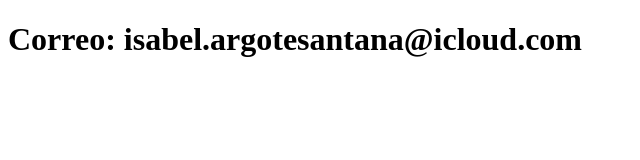
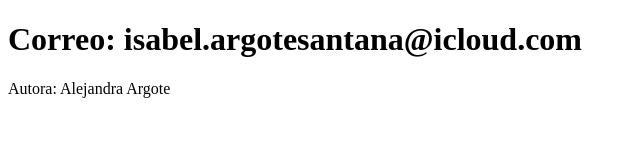
Before and after one commit to IsabelArgote27/challengeAmigoSecretoAlura, a plain HTML site: page contacto.html in a window 1280 px wide. Shown: the whole page, without its empty margins (0-640 px from the left). Drawn offline with Linux system fonts and the light colour scheme.

Commit message:
Actualizacion contacto

```diff
--- a/contacto.html
+++ b/contacto.html
@@ -7,5 +7,6 @@
 </head>
 <body>
     <h1>Correo: isabel.argotesantana@icloud.com</h1>
+        <p>Autora: Alejandra Argote</p>
 </body>
 </html>
```
